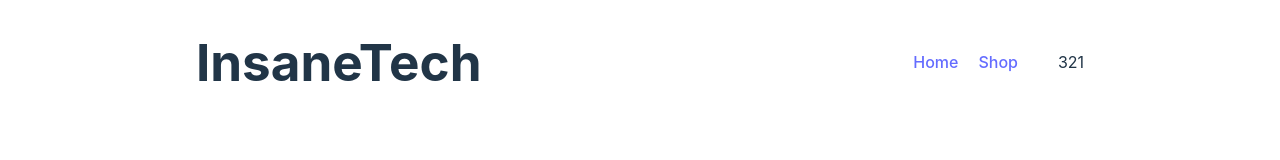
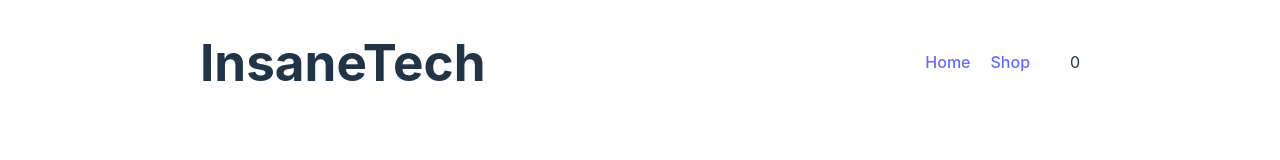
Before and after one commit to HehLul/project_shoppingCart, a React (Vite) app: page /shop in a window 1280 px wide. Shown: the top 160 px of the page. Built offline with nearby package versions, Linux system fonts and the light colour scheme.

Commit message:
cart value logic works!

```diff
--- a/src/components/AddToCart.jsx
+++ b/src/components/AddToCart.jsx
@@ -1,6 +1,6 @@
 import "../styles/AddToCart.css";
 import { useState } from "react";
-function AddToCart() {
+function AddToCart({ handleAddToCart }) {
   const [quantity, setQuantity] = useState(1);
   const handleIncrease = () => {
     setQuantity((prev) => prev + 1);
@@ -13,9 +13,11 @@ function AddToCart() {
     }
   };
 
-  const handleQuantityChange = () => {
-    console.log("quantity->" + quantity);
-  };
+  // const handleInputChange = (e) => {
+  //   const { value } = e.target;
+  //   setQuantity(value);
+  //   console.log("quantity->" + quantity);
+  // };
   return (
     <div className="addToCart">
       <div className="input">
@@ -24,7 +26,7 @@ function AddToCart() {
         <button onClick={handleIncrease}>+</button>
       </div>
 
-      <button type="submit" onClick={handleQuantityChange}>
+      <button type="submit" onClick={() => handleAddToCart(quantity)}>
         Add
       </button>
     </div>
--- a/src/components/Listing.jsx
+++ b/src/components/Listing.jsx
@@ -8,7 +8,7 @@ const Listing = (props) => {
       <h3>{props.title}</h3>
       <p>{props.description}</p>
       <p>${props.price}</p>
-      <AddToCart />
+      <AddToCart handleAddToCart={props.handleAddToCart} />
     </div>
   );
 };
--- a/src/components/Shop.jsx
+++ b/src/components/Shop.jsx
@@ -1,21 +1,21 @@
 import Listing from "./Listing";
 import Navbar from "./Navbar";
 import "../styles/Shop.css";
-function Shop({ cartQuantity, setCartQuantity }) {
+function Shop({ cartQuantity, setCartQuantity, handleAddToCart }) {
   return (
     <div className="content">
       <Navbar cartQuantity={cartQuantity}></Navbar>
       <div className="shop">
         <h1>Shop</h1>
         <div className="listings">
-          <Listing></Listing>
-          <Listing></Listing>
-          <Listing></Listing>
-          <Listing></Listing>
-          <Listing></Listing>
-          <Listing></Listing>
-          <Listing></Listing>
-          <Listing></Listing>
+          <Listing handleAddToCart={handleAddToCart}></Listing>
+          <Listing handleAddToCart={handleAddToCart}></Listing>
+          <Listing handleAddToCart={handleAddToCart}></Listing>
+          <Listing handleAddToCart={handleAddToCart}></Listing>
+          <Listing handleAddToCart={handleAddToCart}></Listing>
+          <Listing handleAddToCart={handleAddToCart}></Listing>
+          <Listing handleAddToCart={handleAddToCart}></Listing>
+          <Listing handleAddToCart={handleAddToCart}></Listing>
         </div>
       </div>
     </div>
--- a/src/main.jsx
+++ b/src/main.jsx
@@ -8,8 +8,10 @@ import { createBrowserRouter, RouterProvider } from "react-router-dom";
 
 // Create a component to hold state and pass it to the routes
 const App = () => {
-  const [cartQuantity, setCartQuantity] = useState(321);
-
+  const [cartQuantity, setCartQuantity] = useState(0);
+  const handleAddToCart = (quantity) => {
+    setCartQuantity((prev) => prev + quantity);
+  };
   const router = createBrowserRouter([
     {
       path: "/",
@@ -19,7 +21,11 @@ const App = () => {
     {
       path: "shop",
       element: (
-        <Shop cartQuantity={cartQuantity} setCartQuantity={setCartQuantity} />
+        <Shop
+          cartQuantity={cartQuantity}
+          setCartQuantity={setCartQuantity}
+          handleAddToCart={handleAddToCart}
+        />
       ),
     },
   ]);
```
